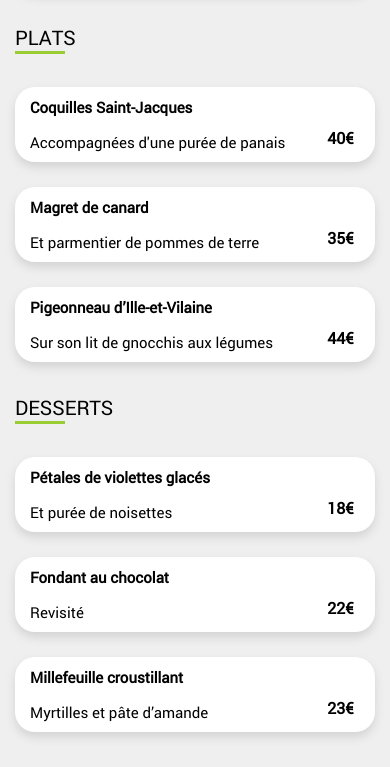
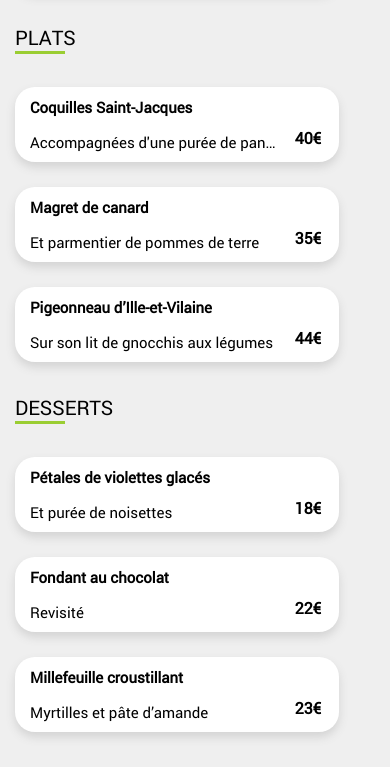
Before and after one commit to imbertf/Ohmyfood, a website: page index1.html in a window 390 px wide. Shown: the part 782-1549 px from the top of the page. Drawn offline with Linux system fonts and the light colour scheme.

Commit message:
card box desktop ajout de width + heart active mobile et hover desktop

```diff
--- a/sass/components/_btn.scss
+++ b/sass/components/_btn.scss
@@ -1,12 +1,12 @@
 .btn {
     // border: 1px solid green;
-    box-shadow: 0px 10px 10px lightgrey;
+    @include shadow;
     border: none;
     padding: 15px;
     margin: 30px;
     border-radius: 25px;
     background: linear-gradient(to right bottom, $secondary-color, $primary-color);
-    color: white;
+    color: $card-color;
     transition: transform 100ms ease-in-out;
     &:hover {
         opacity: .8;
--- a/sass/components/_icone.scss
+++ b/sass/components/_icone.scss
@@ -32,7 +32,7 @@
     font-size: 25px;
 }
 
-.fa-heart:hover {
+.fa-heart:active {
     font-weight: 900;
     background: -webkit-linear-gradient(13deg, #ff79da 0%, #ba62db 66%);
     color: transparent;
@@ -40,3 +40,14 @@
     -webkit-text-fill-color: transparent;
     cursor: pointer;
 }
+
+@include tablette-desktop {
+    .fa-heart:hover {
+        font-weight: 900;
+        background: -webkit-linear-gradient(13deg, #ff79da 0%, #ba62db 66%);
+        color: transparent;
+        -webkit-background-clip: text;
+        -webkit-text-fill-color: transparent;
+        cursor: pointer;
+    }
+}
--- a/sass/layout/_main.scss
+++ b/sass/layout/_main.scss
@@ -47,6 +47,7 @@
         &--box {
             @include desktop-only {
                 display: flex;
+                justify-content: space-around;
             }
         }
     }
--- a/sass/utils/_mixin.scss
+++ b/sass/utils/_mixin.scss
@@ -113,6 +113,7 @@
     }
 
     @mixin card-box {
+        width: 90%;
         height: 300px;
         display: flex;
         flex-direction: column;
```
Also changed, not shown: public/css/style.css, 1 other file.
